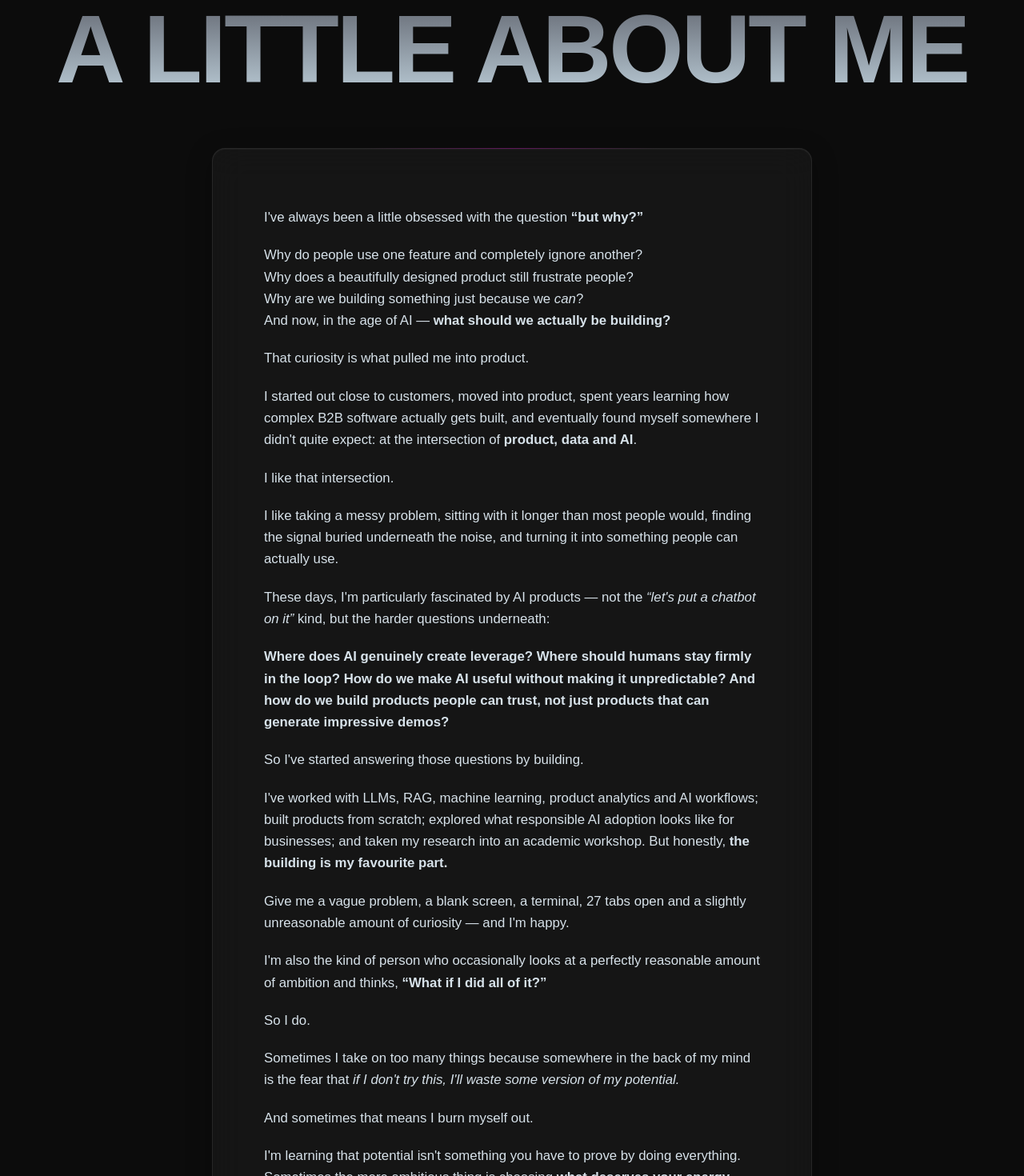
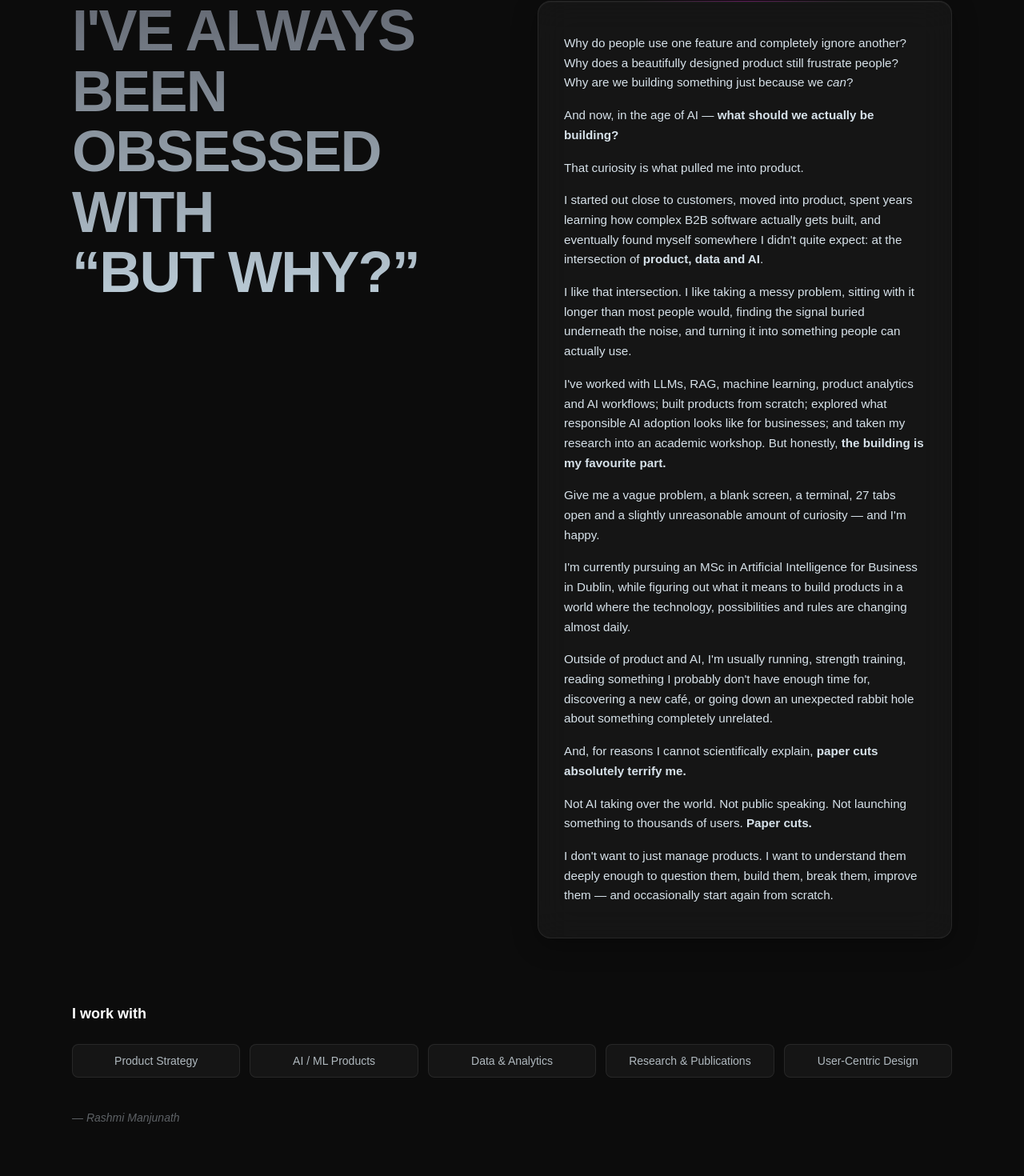
Before and after one commit to Rashmi-Belimagga-Manjunath/portfolio, a Next.js app: page / in a window 1280 px wide. Shown: the part 1631-3101 px from the top of the page at 80% size. Built offline with nearby package versions, Linux system fonts and the light colour scheme.

Commit message:
Redesign About section — two-column emotional layout with skills list

```diff
--- a/src/components/AboutSection.tsx
+++ b/src/components/AboutSection.tsx
@@ -1,25 +1,36 @@
 "use client";
 
 import FadeIn from "./FadeIn";
-import ContactButton from "./ContactButton";
+
+const skills = [
+  "Product Strategy",
+  "AI / ML Products",
+  "Data & Analytics",
+  "Research & Publications",
+  "User-Centric Design",
+];
 
 export default function AboutSection() {
   return (
-    <section id="about" className="min-h-screen flex flex-col items-center justify-center px-5 sm:px-8 md:px-10 py-20 relative">
-      {/* Heading */}
+    <section id="about" className="min-h-screen flex flex-col justify-center px-5 sm:px-8 md:px-10 py-20 relative">
+      <div className="max-w-[1100px] mx-auto w-full">
+        <div className="grid grid-cols-1 lg:grid-cols-2 gap-12 lg:gap-16 items-start">
+          {/* Left Column — Emotional Heading */}
           <FadeIn delay={0} y={40}>
             <h2
-          className="hero-heading font-black uppercase leading-none tracking-tight text-center mb-10 sm:mb-14 md:mb-16"
-          style={{ fontSize: "clamp(2.5rem, 10vw, 120px)" }}
+              className="hero-heading font-black uppercase leading-[1.05] tracking-tight"
+              style={{ fontSize: "clamp(2.5rem, 7vw, 72px)" }}
             >
-          A little about me
+              I&apos;ve always been<br />
+              obsessed with<br />
+              &ldquo;but why?&rdquo;
             </h2>
           </FadeIn>
 
-      {/* Glass Card */}
-      <FadeIn delay={0.1} className="w-full max-w-[750px] mb-16 sm:mb-20 md:mb-24">
+          {/* Right Column — About Text */}
+          <FadeIn delay={0.15}>
             <div
-          className="relative px-8 py-10 sm:px-12 sm:py-14 md:px-16 md:py-18 rounded-2xl"
+              className="relative px-6 py-8 sm:px-8 sm:py-10 rounded-2xl"
               style={{
                 background: "rgba(255, 255, 255, 0.04)",
                 backdropFilter: "blur(20px)",
@@ -28,7 +39,6 @@ export default function AboutSection() {
                 boxShadow: "0 8px 32px rgba(0, 0, 0, 0.3), inset 0 1px 0 rgba(255, 255, 255, 0.05)",
               }}
             >
-          {/* Subtle glow accent */}
               <div
                 className="absolute -top-px left-1/4 right-1/4 h-px"
                 style={{
@@ -36,115 +46,73 @@ export default function AboutSection() {
                 }}
               />
 
-          {/* Content */}
-          <div className="relative z-10 space-y-5 leading-relaxed text-[#D7E2EA]" style={{ fontSize: "clamp(0.85rem, 1.4vw, 1.05rem)" }}>
-            <p>
-              I&apos;ve always been a little obsessed with the question <strong>&ldquo;but why?&rdquo;</strong>
-            </p>
-
+              <div className="relative z-10 space-y-4 leading-relaxed text-[#D7E2EA]" style={{ fontSize: "clamp(0.8rem, 1.2vw, 0.95rem)" }}>
                 <p>
                   Why do people use one feature and completely ignore another?<br />
                   Why does a beautifully designed product still frustrate people?<br />
-              Why are we building something just because we <em>can</em>?<br />
+                  Why are we building something just because we <em>can</em>?
+                </p>
+                <p>
                   And now, in the age of AI — <strong>what should we actually be building?</strong>
                 </p>
-
                 <p>That curiosity is what pulled me into product.</p>
-
                 <p>
                   I started out close to customers, moved into product, spent years learning how complex B2B software actually gets built, and eventually found myself somewhere I didn&apos;t quite expect: at the intersection of <strong>product, data and AI</strong>.
                 </p>
-
-            <p>I like that intersection.</p>
-
-            <p>
-              I like taking a messy problem, sitting with it longer than most people would, finding the signal buried underneath the noise, and turning it into something people can actually use.
-            </p>
-
-            <p>
-              These days, I&apos;m particularly fascinated by AI products — not the <em>&ldquo;let&apos;s put a chatbot on it&rdquo;</em> kind, but the harder questions underneath:
-            </p>
-
-            <p>
-              <strong>Where does AI genuinely create leverage? Where should humans stay firmly in the loop? How do we make AI useful without making it unpredictable? And how do we build products people can trust, not just products that can generate impressive demos?</strong>
-            </p>
-
-            <p>So I&apos;ve started answering those questions by building.</p>
-
+                <p>I like that intersection. I like taking a messy problem, sitting with it longer than most people would, finding the signal buried underneath the noise, and turning it into something people can actually use.</p>
                 <p>
                   I&apos;ve worked with LLMs, RAG, machine learning, product analytics and AI workflows; built products from scratch; explored what responsible AI adoption looks like for businesses; and taken my research into an academic workshop.
                   But honestly, <strong>the building is my favourite part.</strong>
                 </p>
-
                 <p>
                   Give me a vague problem, a blank screen, a terminal, 27 tabs open and a slightly unreasonable amount of curiosity — and I&apos;m happy.
                 </p>
-
-            <p>
-              I&apos;m also the kind of person who occasionally looks at a perfectly reasonable amount of ambition and thinks, <strong>&ldquo;What if I did all of it?&rdquo;</strong>
-            </p>
-
-            <p>So I do.</p>
-
-            <p>
-              Sometimes I take on too many things because somewhere in the back of my mind is the fear that <em>if I don&apos;t try this, I&apos;ll waste some version of my potential.</em>
-            </p>
-
-            <p>And sometimes that means I burn myself out.</p>
-
-            <p>
-              I&apos;m learning that potential isn&apos;t something you have to prove by doing everything. Sometimes the more ambitious thing is choosing <strong>what deserves your energy</strong> — and letting the rest wait.
-            </p>
-
                 <p>
                   I&apos;m currently pursuing an MSc in Artificial Intelligence for Business in Dublin, while figuring out what it means to build products in a world where the technology, possibilities and rules are changing almost daily.
                 </p>
-
                 <p>
                   Outside of product and AI, I&apos;m usually running, strength training, reading something I probably don&apos;t have enough time for, discovering a new café, or going down an unexpected rabbit hole about something completely unrelated.
                 </p>
-
                 <p>
                   And, for reasons I cannot scientifically explain, <strong>paper cuts absolutely terrify me.</strong>
                 </p>
-
+                <p>Not AI taking over the world. Not public speaking. Not launching something to thousands of users. <strong>Paper cuts.</strong></p>
                 <p>
-              Yes.<br />
-              Not AI taking over the world.<br />
-              Not public speaking.<br />
-              Not launching something to thousands of users.
+                  I don&apos;t want to just manage products. I want to understand them deeply enough to question them, build them, break them, improve them — and occasionally start again from scratch.
                 </p>
-
-            <p><strong>Paper cuts.</strong></p>
-
-            <p>I think that says something about me.</p>
-
-            <p>
-              I&apos;m serious about the things that matter, but I don&apos;t think a person should ever become so polished that you can&apos;t see the slightly weird, curious, imperfect human underneath.
-            </p>
-
-            <p>So no, I don&apos;t want to just manage products.</p>
-
-            <p>
-              I want to understand them deeply enough to question them, build them, break them, improve them — and occasionally start again from scratch.
-            </p>
-
-            <div className="pt-4">
-              <p><strong>Interesting problems.</strong></p>
-              <p><strong>Ambitious people.</strong></p>
-              <p><strong>Useful technology.</strong></p>
-              <p><strong>And products worth building.</strong></p>
+              </div>
+            </div>
+          </FadeIn>
         </div>
 
-            <p>That&apos;s what I&apos;m looking for next.</p>
+        {/* I Work With */}
+        <FadeIn delay={0.3}>
+          <div className="mt-16 sm:mt-20">
+            <h3 className="text-white font-bold text-lg mb-6">I work with</h3>
+            <div className="grid grid-cols-2 sm:grid-cols-3 md:grid-cols-5 gap-3">
+              {skills.map((skill) => (
+                <div
+                  key={skill}
+                  className="px-4 py-2.5 rounded-lg text-center text-sm font-medium text-[#D7E2EA]/80"
+                  style={{
+                    background: "rgba(255, 255, 255, 0.04)",
+                    border: "1px solid rgba(255, 255, 255, 0.08)",
+                  }}
+                >
+                  {skill}
+                </div>
+              ))}
             </div>
           </div>
         </FadeIn>
 
-      {/* Contact Button */}
-      <FadeIn delay={1.5}>
-        <ContactButton />
+        {/* Signature */}
+        <FadeIn delay={0.4}>
+          <p className="mt-10 text-[#D7E2EA]/40 text-sm italic">
+            — Rashmi Manjunath
+          </p>
         </FadeIn>
+      </div>
     </section>
   );
 }
```
Lines whose indentation alone changed are shown as unchanged.
